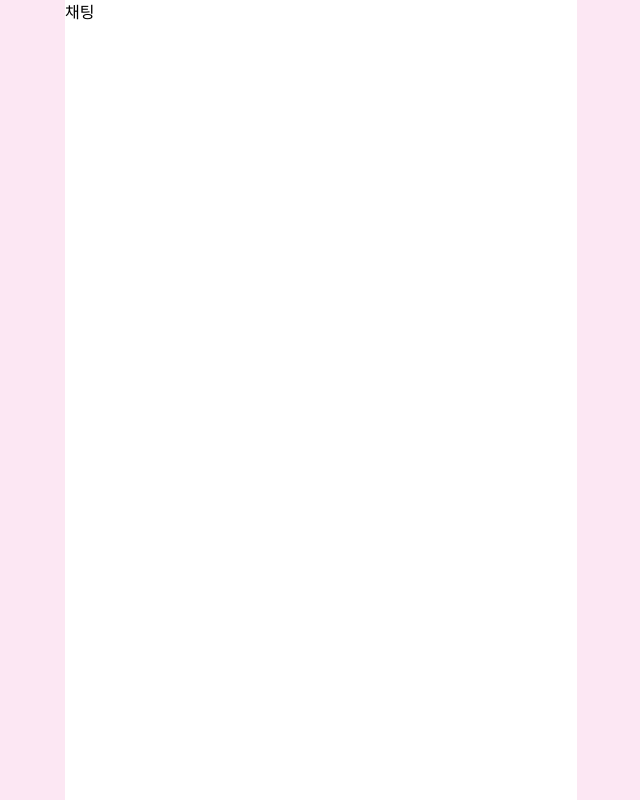
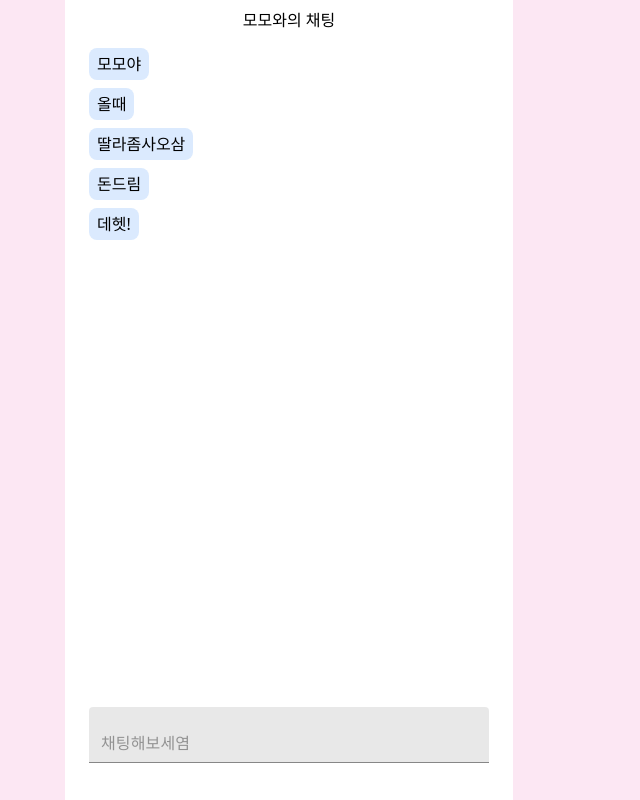
Before and after one commit to rabbit-turtle/frontend-next, a Next.js app: page /chat in a window 1280 px wide. Shown: the whole page, without its empty margins (574-1214 px from the left). Built offline with nearby package versions, Linux system fonts and the light colour scheme; no server answers.

Commit message:
Add : 채팅 페이지 추가

```diff
--- /dev/null
+++ b/components/chatlog.tsx
@@ -0,0 +1,15 @@
+import React from "react";
+
+function Chatlog({ user, message }: { user: string; message: string }) {
+  return (
+    <div
+      className={`flex ${user === "Mengkki" ? "justify-end" : "justify-start"}
+      items-center my-2`}>
+      <div className={`${user === "Mengkki" ? "bg-pink-100" : "bg-blue-100"} rounded-lg w-max max-w-5/6 py-1 px-2`}>
+        {message}
+      </div>
+    </div>
+  );
+}
+
+export default Chatlog;
--- a/components/template.tsx
+++ b/components/template.tsx
@@ -4,7 +4,9 @@ function Template({ children }: { children: React.ReactNode }) {
   return (
     <>
       <section className="fixed left-0 bottom-0 top-0 right-0 bg-pink-100"></section>
-      <section className="relative w-full max-w-lg bg-white min-h-screen md:m-floatingr mx-auto">{children}</section>
+      <section className="relative w-full max-w-md bg-white min-h-screen max-h-screen md:m-floatingr mx-auto overflow-auto">
+        {children}
+      </section>
     </>
   );
 }
--- a/package.json
+++ b/package.json
@@ -16,7 +16,11 @@
   "devDependencies": {
     "@types/node": "^14.14.31",
     "@types/react": "^17.0.2",
+    "@typescript-eslint/eslint-plugin": "^4.15.1",
+    "@typescript-eslint/eslint-plugin-tslint": "^4.15.1",
+    "@typescript-eslint/parser": "^4.15.1",
     "autoprefixer": "^10.2.4",
+    "eslint": "^7.20.0",
     "postcss": "^8.2.6",
     "tailwindcss": "^2.0.3",
     "typescript": "^4.1.5"
--- a/pages/chat/index.tsx
+++ b/pages/chat/index.tsx
@@ -1,8 +1,89 @@
-import React from "react";
+import React, { useEffect, useState, useRef } from "react";
+import Head from "next/head";
+import Container from "@material-ui/core/Container";
+import TextField from "@material-ui/core/TextField";
+import Chatlog from "components/chatlog";
 import { TChatlog } from "types";
 
-function Chat() {
-  return <div>채팅</div>;
+function Chat({ chatlogFromProps }: { chatlogFromProps: TChatlog[] }) {
+  const [user, setUser] = useState("Mengkki");
+  const [socket, setSocket] = useState<WebSocket>();
+  const [value, setValue] = useState<string>("");
+  const [chatlog, setChatlog] = useState<TChatlog[]>(chatlogFromProps);
+  const chatPane = useRef(null);
+
+  useEffect(() => {
+    const exampleSocket = new WebSocket("ws://www.example.com/socketserver", "protocolOne");
+    exampleSocket.onopen = () => {
+      exampleSocket.send(
+        JSON.stringify({
+          ROOM_ID: "어쩌구",
+          action: "enterRoom",
+        })
+      );
+    };
+    setSocket(socket);
+    return () => {
+      socket.send(
+        JSON.stringify({
+          ROOM_ID: "어쩌구",
+          action: "leaveRoom",
+        })
+      );
+      socket.close();
+    };
+  }, []);
+
+  useEffect(() => {
+    chatPane.current?.scrollBy({ behavior: "smooth", top: 100 });
+  }, [chatlog]);
+
+  const handleSubmit = (e: React.FormEvent<HTMLFormElement>) => {
+    if (!value) return;
+    e.preventDefault();
+    // socket.send(
+    //   JSON.stringify({
+    //     ROOM_ID: "어쩌구",
+    //     message: value,
+    //     action: "sendMessage",
+    //   })
+    // );
+    setChatlog([...chatlog, { id: Date.now(), user, message: value }]);
+    setValue("");
+  };
+
+  const handleChange = (e: React.ChangeEvent<HTMLTextAreaElement | HTMLInputElement>) => {
+    setValue(e.target.value);
+  };
+
+  return (
+    <>
+      <Head>
+        <title>채팅</title>
+      </Head>
+      <div className="relative px-6 h-screen">
+        <div className="sticky top-0 flex justify-center items-center h-10 bg-white">모모와의 채팅</div>
+        <div className="h-5/6 overflow-auto" ref={chatPane}>
+          {chatlog?.map((chat, idx) => (
+            <Chatlog key={idx} user={chat.user} message={chat.message} />
+          ))}
+        </div>
+        <form className="sticky bottom-3" onSubmit={handleSubmit}>
+          <TextField fullWidth placeholder="채팅해보세염" variant="filled" onChange={handleChange} value={value} />
+        </form>
+      </div>
+    </>
+  );
+}
+
+export async function getServerSideProps() {
+  try {
+    const res = await fetch("http://localhost:3000/data/chatdata.json");
+    const json = await res.json();
+    return { props: { chatlogFromProps: json.chats } };
+  } catch (error) {
+    return { props: { chatlogFromProps: null } };
+  }
 }
 
 export default Chat;
--- /dev/null
+++ b/pages/map/index.tsx
@@ -0,0 +1,7 @@
+import React from "react";
+
+function Map() {
+  return <div>지도</div>;
+}
+
+export default Map;
--- /dev/null
+++ b/public/data/chatdata.json
@@ -0,0 +1,29 @@
+{
+  "chats": [
+    {
+      "id": 1,
+      "user": "Kimo",
+      "message": "모모야"
+    },
+    {
+      "id": 2,
+      "user": "Kimo",
+      "message": "올때"
+    },
+    {
+      "id": 3,
+      "user": "Kimo",
+      "message": "딸라좀사오삼"
+    },
+    {
+      "id": 4,
+      "user": "Kimo",
+      "message": "돈드림"
+    },
+    {
+      "id": 5,
+      "user": "Kimo",
+      "message": "데헷!"
+    }
+  ]
+}
--- a/types/index.ts
+++ b/types/index.ts
@@ -1,5 +1,5 @@
 export type TChatlog = {
   id: number;
   user: string;
-  content: string;
+  message: string;
 };
```
Also changed, not shown: 2 other files (tests, documents, lock files or other folders).
